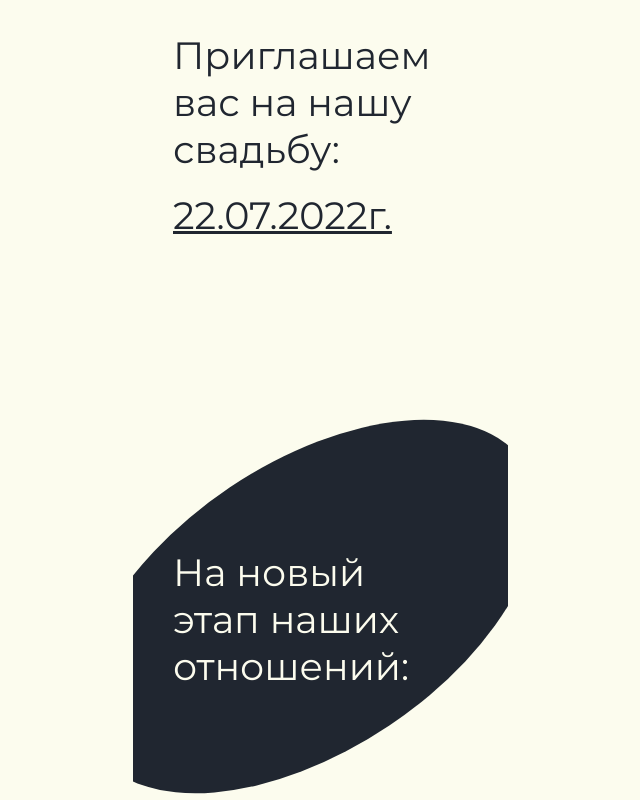
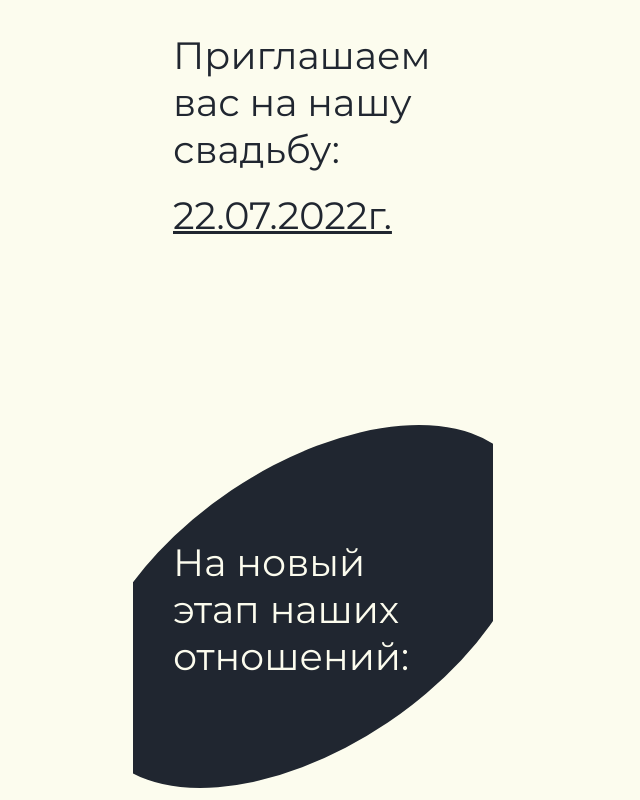
Before and after one commit to PBuinizki/wedding, a plain HTML site: page index.html in a window 1280 px wide. Shown: the part 820-1620 px from the top of the page, without its empty margins (257-897 px from the left). Drawn offline with Linux system fonts and the light colour scheme.

Commit message:
Add files via upload

```diff
--- a/index.html
+++ b/index.html
@@ -26,8 +26,8 @@
             <h2><ins>22.07.2022г.</ins></h2>
         </div>
         <div class="p-t-180 h-el">
-            <svg width="375" height="375" viewBox="0 0 375 375" fill="none" xmlns="http://www.w3.org/2000/svg">
-                <ellipse cx="176.474" cy="187.541" rx="143.319" ry="258.145" transform="rotate(56.1197 176.474 187.541)" fill="var(--dark-blue)"/>
+            <svg width="360" height="375" viewBox="0 0 360 375" fill="none" xmlns="http://www.w3.org/2000/svg">
+                <ellipse cx="176.474" cy="187.541" rx="140" ry="250" transform="rotate(56.1197 176.474 187.541)" fill="var(--dark-blue)"/>
             </svg>
             <h2>На новый этап наших отношений:</h2>
         </div>
--- a/style.css
+++ b/style.css
@@ -1,16 +1,25 @@
 *,*::before,*::after {padding: 0;margin: 0;border: 0;box-sizing: border-box;}
 
+/* * {
+    outline: 1px solid red;
+    }
+ */
 :root {
     --vine: #FCFCEE;
     --dark-blue: #202630;
     --black: #1E1E1E;
 }
 
+html, body {
+    max-width: 100%;
+    overflow-x: hidden;
+}
+
 body {
     font-family: 'Montserrat', sans-serif;
     background-color: var(--vine);
     color: var(--dark-blue);
-    overflow-x: hidden;
+    /* overflow-x: hidden; */
 }
 
 .container {
@@ -36,22 +45,21 @@ h2 {
 .img-el {
     position: relative;
     padding-bottom: 60px;
-    max-width: 375px;
+    max-width: 360px;
     overflow-x: hidden;
 }
 
 .h-el {
     position: relative;
     padding-bottom: 60px;
-    max-width: 375px;
-    /* overflow-x: hidden; */
+    max-width: 350px;
 }
 
 .h-el h2 {
     color: var(--vine);
     z-index: 2;
     position: relative;
-    top: 130px;
+    top: 120px;
 }
 
 .img-el svg,  .h-el svg{
```
